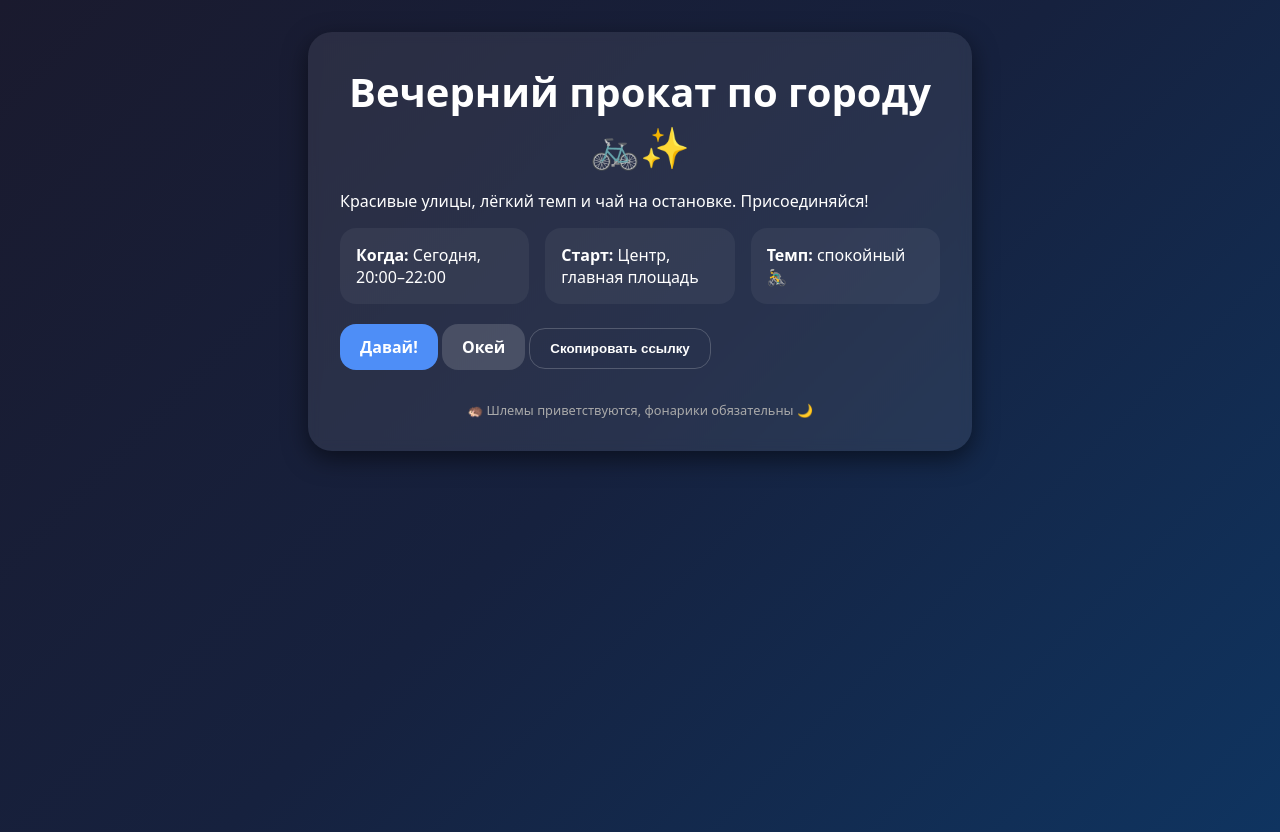
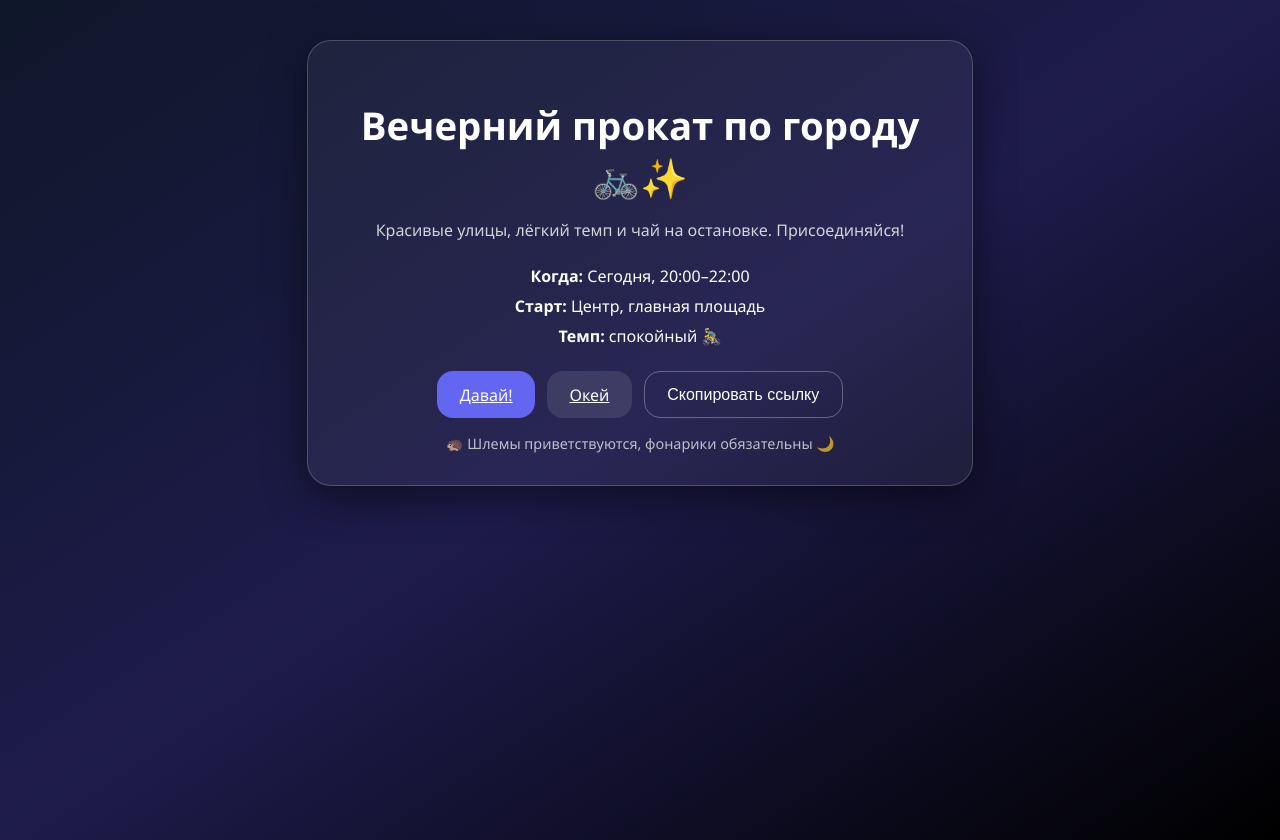
Before and after one commit to isabekovbakay-sys/GOforAride, a plain HTML site: page index.html in a window 1280 px wide. Drawn offline with Linux system fonts and the light colour scheme.

Commit message:
Update style.css

```diff
--- a/style.css
+++ b/style.css
@@ -1,40 +1,30 @@
-/* Общие стили */
+/* Общий стиль */
 body {
   margin: 0;
-  font-family: system-ui, sans-serif;
-  background: linear-gradient(135deg, #1a1a2e, #16213e, #0f3460);
-  color: #fff;
+  font-family: "Segoe UI", Arial, sans-serif;
+  background: linear-gradient(to bottom right, #0f172a, #1e1b4b, #000);
+  color: white;
   overflow-x: hidden;
   min-height: 100vh;
 }
 
-/* Фон */
-#background {
+/* Фоновые эмодзи */
+.emoji-bg {
   position: fixed;
-  top: 0; left: 0;
-  width: 100%; height: 100%;
+  inset: 0;
   overflow: hidden;
   z-index: 0;
 }
-
 .emoji {
   position: absolute;
+  top: -50px;
   font-size: 1.5rem;
-  opacity: 0.7;
-  animation: floatDown linear infinite;
+  animation: fall linear infinite;
+  opacity: 0.8;
 }
-
-@keyframes floatDown {
-  0% {
-    transform: translateY(-10vh) rotate(0deg);
-    opacity: 0;
-  }
-  10% { opacity: 0.8; }
-  90% { opacity: 0.8; }
-  100% {
-    transform: translateY(110vh) rotate(360deg);
-    opacity: 0;
-  }
+@keyframes fall {
+  from { transform: translateY(-50px) rotate(0deg); }
+  to { transform: translateY(110vh) rotate(360deg); }
 }
 
 /* Карточка */
@@ -42,118 +32,75 @@ body {
   position: relative;
   z-index: 1;
   max-width: 600px;
-  margin: 2rem auto;
+  margin: 0 auto;
   padding: 2rem;
-  background: rgba(255, 255, 255, 0.08);
+  background: rgba(255, 255, 255, 0.05);
   border-radius: 1.5rem;
-  backdrop-filter: blur(6px);
-  box-shadow: 0 8px 24px rgba(0,0,0,0.5);
+  border: 1px solid rgba(255, 255, 255, 0.2);
+  box-shadow: 0 10px 40px rgba(0,0,0,0.5);
+  text-align: center;
+  margin-top: 5vh;
 }
 
-h1 {
-  text-align: center;
+/* Заголовок */
+.card h1 {
   font-size: 2rem;
-  margin: 0 0 1rem;
+  margin-bottom: 0.5rem;
+}
+.card p {
+  color: rgba(255,255,255,0.8);
 }
 
-.subtitle {
-  text-align: center;
-  font-size: 1.1rem;
-  color: #ddd;
-  margin-bottom: 1.5rem;
-}
-
+/* Информация */
 .info {
+  margin: 1.5rem 0;
   display: grid;
-  grid-template-columns: 1fr;
-  gap: 1rem;
-  margin-bottom: 1.5rem;
-}
-
-.info div {
-  background: rgba(255, 255, 255, 0.05);
-  padding: 1rem;
-  border-radius: 1rem;
-}
-
-.label {
-  display: block;
-  font-size: 0.8rem;
-  color: #bbb;
-}
-
-.value {
-  font-size: 1.2rem;
-  font-weight: bold;
+  gap: 0.5rem;
 }
 
 /* Кнопки */
-.buttons {
+.actions {
   display: flex;
   flex-wrap: wrap;
   gap: 0.75rem;
   justify-content: center;
-  margin: 1.5rem 0;
+  margin-bottom: 1rem;
+}
+.btn {
+  padding: 0.8rem 1.4rem;
+  border-radius: 1rem;
+  border: none;
+  cursor: pointer;
+  font-size: 1rem;
+  transition: transform 0.2s, background 0.3s;
+}
+.btn:hover { transform: scale(1.05); }
+
+.btn.primary { background: #6366f1; color: white; }
+.btn.primary:hover { background: #818cf8; }
+
+.btn.secondary { background: rgba(255,255,255,0.1); color: white; }
+.btn.secondary:hover { background: rgba(255,255,255,0.2); }
+
+.btn.ghost { background: transparent; color: white; border: 1px solid rgba(255,255,255,0.3); }
+.btn.ghost:hover { background: rgba(255,255,255,0.1); }
+
+/* Футер */
+footer {
+  margin-top: 1rem;
+  font-size: 0.9rem;
+  color: rgba(255,255,255,0.7);
 }
 
-.btn {
-  padding: 0.75rem 1.25rem;
-  border-radius: 1rem;
-  text-decoration: none;
-  font-weight: bold;
-  cursor: pointer;
-  border: none;
-  transition: transform 0.2s, background 0.2s;
+/* 📱 Адаптивность */
+@media (max-width: 768px) {
+  .card { margin: 2rem 1rem; padding: 1.5rem; }
+  .card h1 { font-size: 1.6rem; }
+  .btn { width: 100%; font-size: 1.1rem; }
+  .emoji { font-size: 1.2rem; }
 }
 
-.btn.primary {
-  background: #4e8ef7;
-  color: white;
+@media (min-width: 1024px) {
+  .emoji { font-size: 2rem; }
+  .card h1 { font-size: 2.4rem; }
 }
-.btn.primary:hover {
-  background: #6ea1f8;
-  transform: scale(1.05);
-}
-
-.btn.secondary {
-  background: rgba(255, 255, 255, 0.15);
-  color: white;
-}
-.btn.secondary:hover {
-  background: rgba(255, 255, 255, 0.25);
-  transform: scale(1.05);
-}
-
-.btn.ghost {
-  background: transparent;
-  border: 1px solid rgba(255,255,255,0.2);
-  color: #fff;
-}
-.btn.ghost:hover {
-  background: rgba(255, 255, 255, 0.1);
-  transform: scale(1.05);
-}
-
-.hint {
-  text-align: center;
-  font-size: 0.9rem;
-  color: #ddd;
-  min-height: 1.2em;
-}
-
-/* Подвал */
-footer {
-  margin-top: 2rem;
-  font-size: 0.8rem;
-  text-align: center;
-  color: #aaa;
-}
-
-/* Адаптив */
-@media (min-width: 600px) {
-  .info {
-    grid-template-columns: repeat(3, 1fr);
-  }
-  h1 { font-size: 2.5rem; }
-  .subtitle { font-size: 1.25rem; }
-}
```
